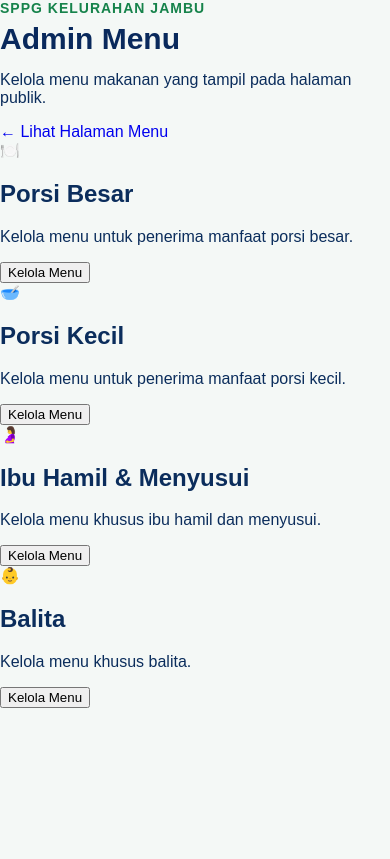
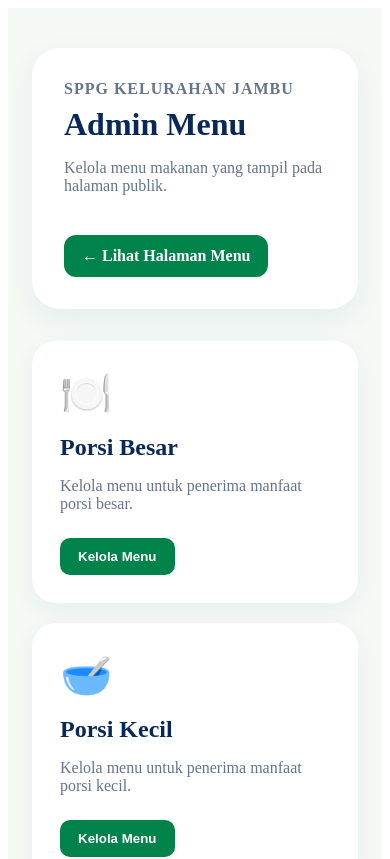
Before and after one commit to sppgkelurahanjambu-cyber/menu-qr-sppg, a Next.js app: page / in a window 390 px wide. Shown: the top 859 px of the page. Built offline with nearby package versions, Linux system fonts and the light colour scheme.

Commit message:
Update globals.css

```diff
--- a/app/globals.css
+++ b/app/globals.css
@@ -1,198 +1,98 @@
-* {
-  box-sizing: border-box;
+.admin-page {
+  min-height: 100vh;
+  padding: 40px 24px;
+  background: #f4f9f6;
+  color: #082957;
 }
 
-html,
-body {
-  margin: 0;
-  padding: 0;
-  font-family: Arial, Helvetica, sans-serif;
-  background: #f4f8f6;
-  color: #0b2d5c;
+.admin-header {
+  max-width: 1100px;
+  margin: 0 auto 32px;
+  background: white;
+  border-radius: 28px;
+  padding: 32px;
+  display: flex;
+  justify-content: space-between;
+  align-items: center;
+  gap: 24px;
+  box-shadow: 0 10px 30px rgba(0, 50, 80, 0.06);
 }
 
-a {
-  text-decoration: none;
+.eyebrow {
+  margin: 0 0 8px;
+  color: #00834a;
+  font-weight: 700;
+  letter-spacing: 1px;
 }
 
-.home {
-  min-height: 100vh;
-  padding: 40px 20px;
+.admin-header h1 {
+  margin: 0;
+  font-size: 42px;
 }
 
-.container {
-  width: 100%;
-  max-width: 900px;
-  margin: 0 auto;
+.admin-header p {
+  color: #64748b;
 }
 
-/* HEADER */
+.back-button {
+  background: #00834a;
+  color: white;
+  text-decoration: none;
+  padding: 12px 18px;
+  border-radius: 12px;
+  font-weight: 600;
+}
 
-.header {
+.admin-grid {
+  max-width: 1100px;
+  margin: auto;
+  display: grid;
+  grid-template-columns: repeat(2, 1fr);
+  gap: 20px;
+}
+
+.admin-card {
   background: white;
   border-radius: 24px;
   padding: 28px;
-  display: flex;
-  align-items: center;
-  gap: 24px;
-  box-shadow: 0 8px 30px rgba(0, 40, 80, 0.08);
-  margin-bottom: 28px;
+  box-shadow: 0 8px 24px rgba(0, 50, 80, 0.05);
 }
 
-.logoBox {
-  flex-shrink: 0;
+.admin-icon {
+  font-size: 42px;
+  margin-bottom: 16px;
 }
 
-.logo {
-  width: 110px;
-  height: 110px;
-  object-fit: contain;
-  flex-shrink: 0;
+.admin-card h2 {
+  margin: 0 0 8px;
 }
 
-.eyebrow {
-  margin: 0 0 6px;
-  color: #16834b;
-  font-size: 14px;
-  font-weight: 700;
-  text-transform: uppercase;
-  letter-spacing: 1px;
+.admin-card p {
+  color: #64748b;
+  min-height: 45px;
 }
 
-h1 {
-  margin: 0;
-  font-size: 42px;
-  line-height: 1.1;
-  color: #09295c;
+.admin-card button {
+  border: 0;
+  background: #00834a;
+  color: white;
+  padding: 11px 18px;
+  border-radius: 10px;
+  font-weight: 600;
+  cursor: pointer;
 }
 
-.subtitle {
-  margin: 10px 0 0;
-  color: #5f6f80;
-  font-size: 16px;
-}
-
-/* CARDS */
-
-.cards {
-  display: grid;
-  grid-template-columns: repeat(2, 1fr);
-  gap: 18px;
-}
-
-.card {
-  position: relative;
-  background: white;
-  border-radius: 20px;
-  padding: 24px;
-  min-height: 170px;
-
-  display: flex;
-  align-items: center;
-  gap: 18px;
-
-  border: 1px solid #e2eae6;
-  box-shadow: 0 5px 20px rgba(0, 40, 80, 0.06);
-
-  transition:
-    transform 0.2s ease,
-    box-shadow 0.2s ease,
-    border-color 0.2s ease;
-}
-
-.card:hover {
-  transform: translateY(-4px);
-  border-color: #16834b;
-  box-shadow: 0 12px 30px rgba(0, 80, 50, 0.13);
-}
-
-.icon {
-  width: 70px;
-  height: 70px;
-  flex-shrink: 0;
-
-  border-radius: 18px;
-  background: #eaf7ef;
-
-  display: flex;
-  align-items: center;
-  justify-content: center;
-
-  font-size: 34px;
-}
-
-.cardContent {
-  flex: 1;
-}
-
-.card h2 {
-  margin: 0 0 8px;
-  color: #09295c;
-  font-size: 21px;
-}
-
-.card p {
-  margin: 0;
-  color: #718096;
-  font-size: 14px;
-  line-height: 1.5;
-}
-
-.arrow {
-  font-size: 28px;
-  color: #16834b;
-  font-weight: 700;
-}
-
-/* FOOTER */
-
-footer {
-  text-align: center;
-  margin-top: 30px;
-}
-
-.adminLink {
-  color: #718096;
-  font-size: 13px;
-}
-
-.adminLink:hover {
-  color: #09295c;
-}
-
-/* MOBILE */
-
-@media (max-width: 650px) {
-  .home {
-    padding: 20px 14px;
+@media (max-width: 700px) {
+  .admin-header {
+    flex-direction: column;
+    align-items: flex-start;
   }
 
-  .header {
-    padding: 22px;
-    gap: 16px;
-  }
-
-  .logoCircle {
-    width: 72px;
-    height: 72px;
-    font-size: 17px;
-    border-width: 4px;
-  }
-
-  h1 {
-    font-size: 30px;
-  }
-
-  .subtitle {
-    font-size: 14px;
-  }
-
-  .cards {
+  .admin-grid {
     grid-template-columns: 1fr;
   }
 
-  .card {
-    min-height: 135px;
-    padding: 20px;
+  .admin-header h1 {
+    font-size: 32px;
   }
 }
```
